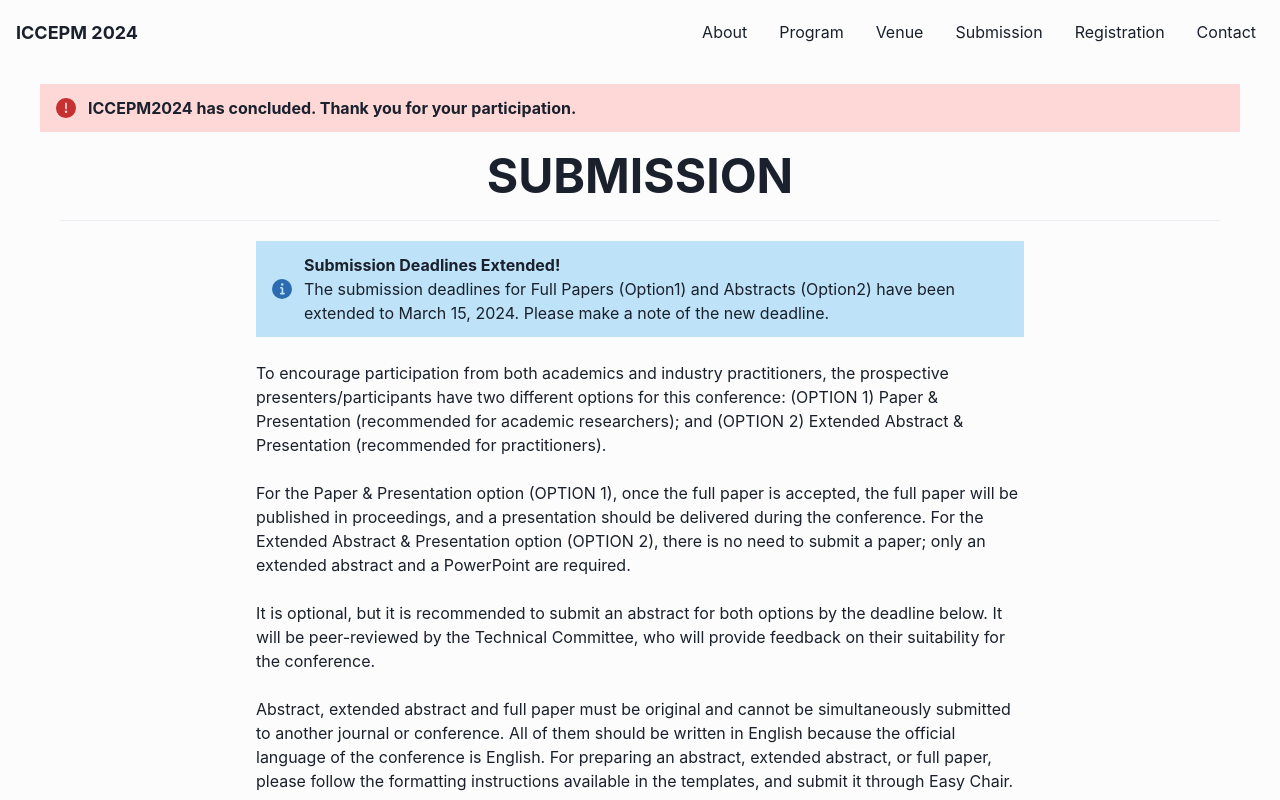
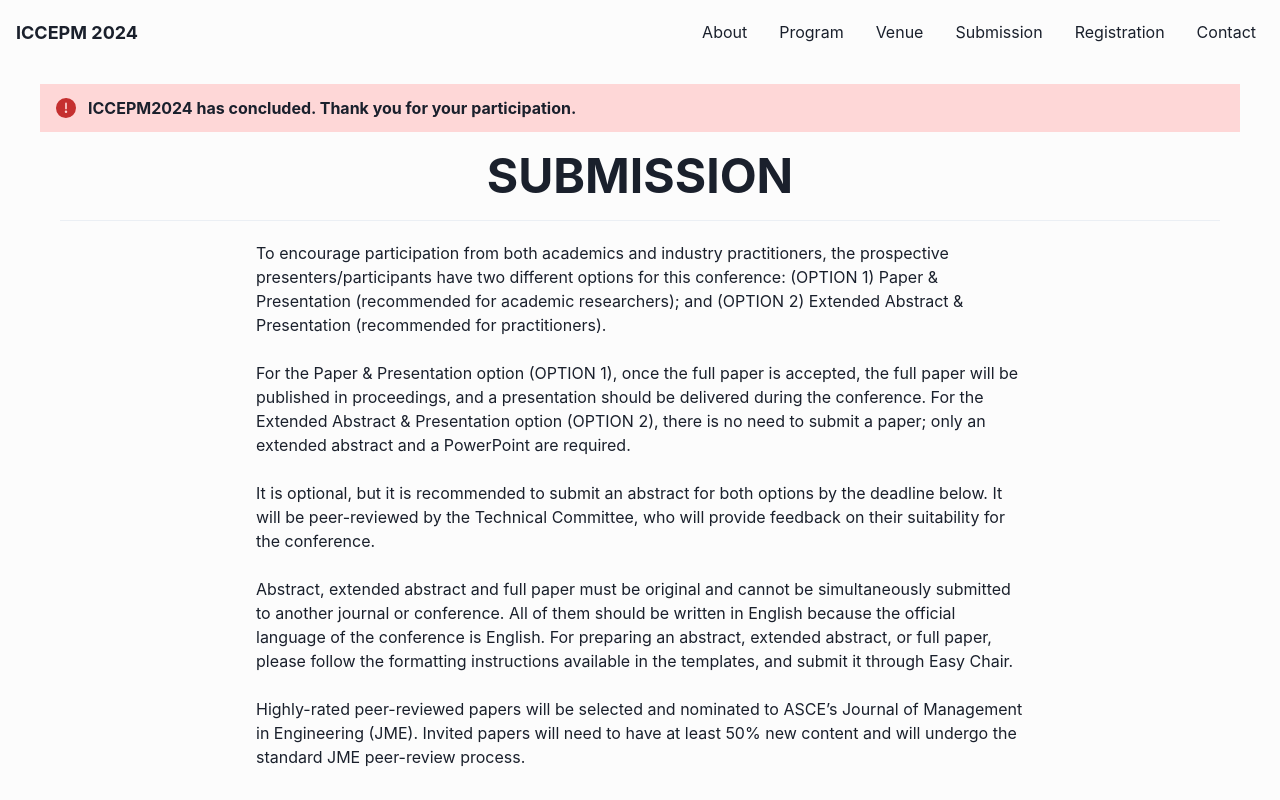
Before and after one commit to ktaroabobon/iccepm2024, a React (Create React App) app: page /submission in a window 1280 px wide. Shown: the top 800 px of the page. Built offline with nearby package versions, Linux system fonts and the light colour scheme.

Commit message:
fix Pages and Components

```diff
--- a/src/components/SiteUpdateModal.tsx
+++ b/src/components/SiteUpdateModal.tsx
@@ -14,12 +14,12 @@ import {
   VStack,
 } from "@chakra-ui/react";
 
-interface UpdateInfoByTab {
+interface UpdateInfoByTabInterface {
   tab: string;
   updateInfo: string;
 }
 
-const UpdateInfoByTab: UpdateInfoByTab[] = [
+const UpdateInfoByTab: UpdateInfoByTabInterface[] = [
   {
     tab: "ABOUT",
     updateInfo:
--- a/src/pages/Submission.tsx
+++ b/src/pages/Submission.tsx
@@ -102,7 +102,7 @@ export const Submission: React.FC = () => {
 
           <Stack maxWidth={"768px"} width={"100%"} height={"100%"}>
             <VStack divider={<br />}>
-              <Optional1DeadLineAlert />
+              {/* <Optional1DeadLineAlert /> */}
               <Text fontSize="md">
                 To encourage participation from both academics and industry
                 practitioners, the prospective presenters/participants have two
```
Also changed, not shown: .eslintrc.json (deleted).
